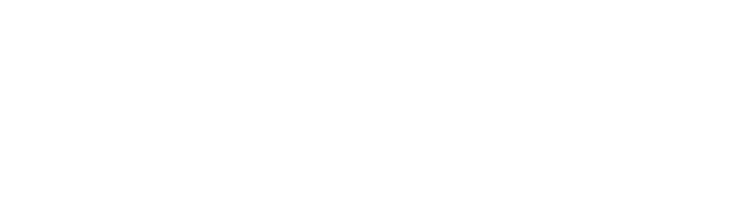
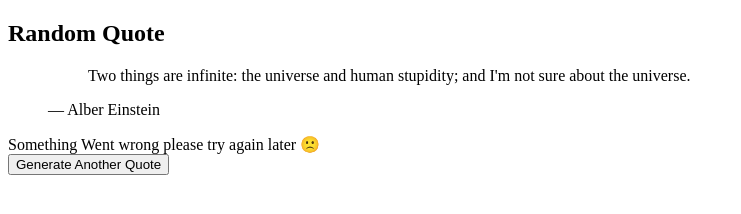
Before and after one commit to voltsn/random-quote-using-async-await, a plain HTML site: page index.html in a window 1280 px wide. Shown: the whole page, without its empty margins (0-741 px from the left). Drawn offline with nearby package versions, Linux system fonts and the light colour scheme; files that its build step writes are made by us from their sources.

Commit message:
Add markup

```diff
--- a/index.html
+++ b/index.html
@@ -9,7 +9,22 @@
 </head>
 <body>
  <main>
-
+  <section class="main-section">
+    <h1 class="main-heading">Random Quote</h1>
+    <figure class="quote-block-container">
+      <blockquote class="quote-block">
+        <p class="quote-block__quote">
+          Two things are infinite: the universe and human stupidity;
+          and I'm not sure about the universe.
+        </p>
+      </blockquote>
+      <figcaption class="quote-block-container__quote-source">— <span>Alber Einstein</span></figcaption>
+    </figure>
+    <div class="error-message">
+      Something Went wrong please try again later 🙁
+    </div>
+    <button class="btn" id="new-quote-btn">Generate Another Quote</button>
+  </section>
  </main>
 </body>
 </html>
```
